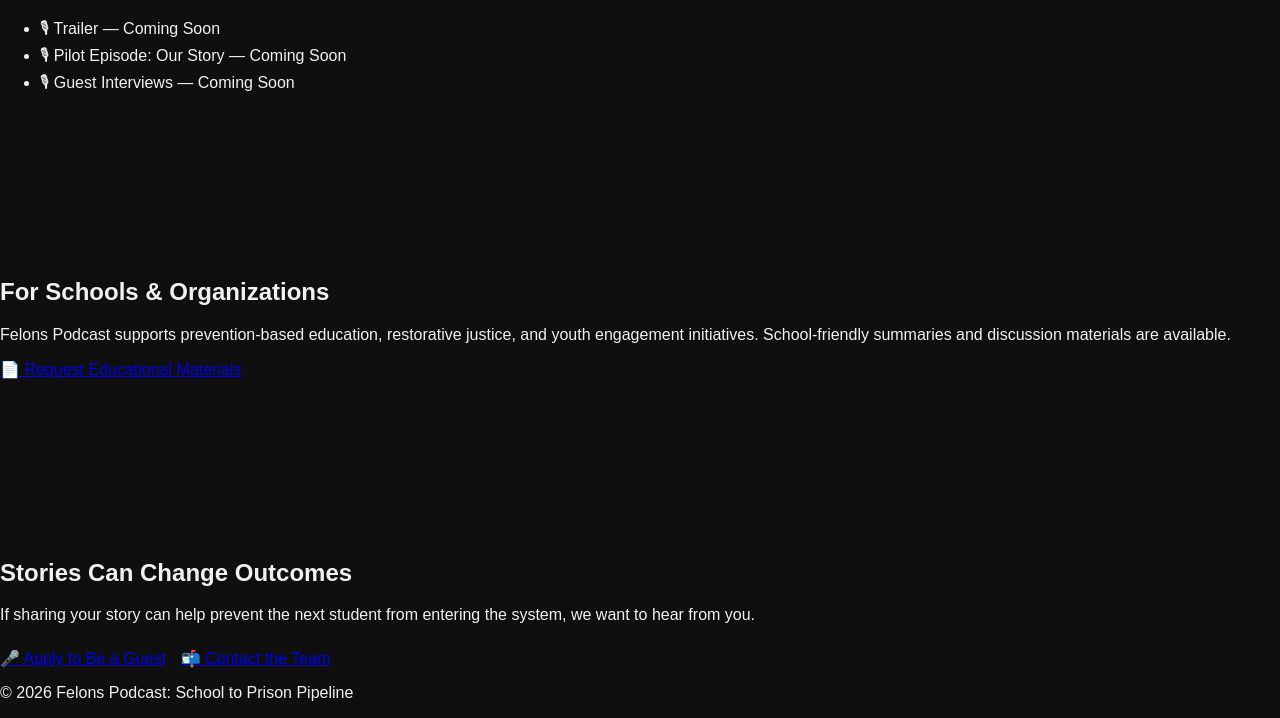
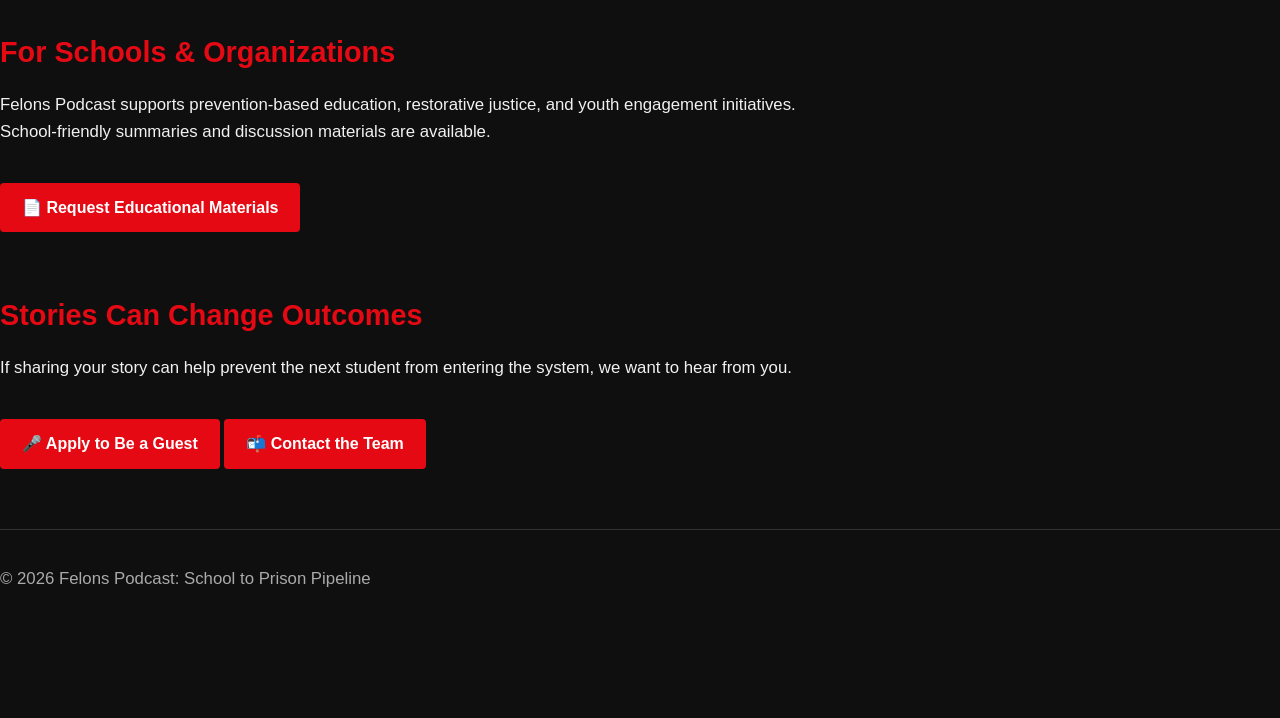
Before and after one commit to Felonsp/felonspodcast, a plain HTML site: page index.html in a window 1280 px wide. Shown: the part 959-1677 px from the top of the page. After the commit the page ends 1569 px from the top, so only its background shows below. Drawn offline with Linux system fonts and the light colour scheme.

Commit message:
Add files via upload

```diff
--- a/css/styles.css
+++ b/css/styles.css
@@ -1,39 +1,65 @@
+/* ===== FELONS PODCAST — DARK MODE ===== */
+
 body {
   margin: 0;
   padding: 0;
+  font-family: Arial, Helvetica, sans-serif;
   background-color: #0f0f0f;
   color: #f1f1f1;
-  font-family: Arial, sans-serif;
+  line-height: 1.6;
 }
 
+/* Layout */
+.container {
+  max-width: 1100px;
+  margin: auto;
+  padding: 40px 20px;
+}
+
+/* Headings */
 h1 {
+  font-size: 2.8rem;
+  margin-bottom: 10px;
+}
+
+h2 {
+  font-size: 1.8rem;
+  margin-top: 40px;
+  margin-bottom: 10px;
   color: #e50914;
 }
-.cta-buttons {
-  margin-top: 25px;
-  display: flex;
-  gap: 15px;
-  flex-wrap: wrap;
+
+/* Paragraphs */
+p {
+  font-size: 1.05rem;
+  max-width: 800px;
 }
 
-.cta {
-  padding: 12px 20px;
-  background: #222;
-  color: #fff;
+/* Buttons */
+.btn {
+  display: inline-block;
+  margin-top: 20px;
+  padding: 12px 22px;
+  background-color: #e50914;
+  color: #ffffff;
   text-decoration: none;
-  border-radius: 6px;
-  font-weight: 600;
-  transition: 0.3s ease;
+  font-weight: bold;
+  border-radius: 4px;
 }
 
-.cta.primary {
-  background: #b30000;
+.btn:hover {
+  background-color: #b20710;
 }
 
-.cta:hover {
-  background: #444;
+/* Section spacing */
+section {
+  margin-bottom: 60px;
 }
-section {
-  margin-top: 120px;
-  padding-top: 40px;
+
+/* Footer */
+footer {
+  border-top: 1px solid #333;
+  padding-top: 20px;
+  font-size: 0.9rem;
+  color: #aaa;
 }
```
